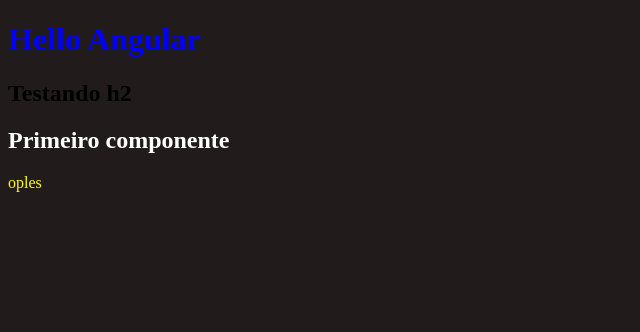
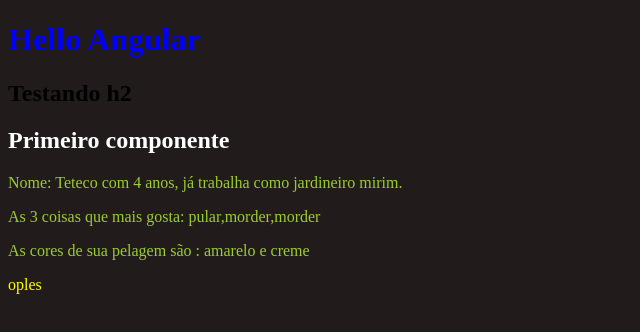
Before and after one commit to sergiodonato/ANGULAR_BASIC, an Angular app: page / in a window 1280 px wide. Shown: the top 332 px of the page, without its empty margins (0-640 px from the left). Built offline with nearby package versions, Linux system fonts and the light colour scheme.

Commit message:
dados do fist-component, exemplos deles no html

```diff
--- a/src/app/components/first-component/first-component.component.css
+++ b/src/app/components/first-component/first-component.component.css
@@ -1,3 +1,7 @@
 h2 {
     color: white;
 }
+
+p {
+    color: yellowgreen;
+}
--- a/src/app/components/first-component/first-component.component.html
+++ b/src/app/components/first-component/first-component.component.html
@@ -1 +1,4 @@
 <h2>Primeiro componente</h2>
+<p>Nome: {{ name }} com {{ age }} anos, já trabalha como {{ job }}.</p>
+<p>As 3 coisas que mais gosta: {{ hobbies }}</p>
+<p>As cores de sua pelagem são : {{ cor.main }} e {{ cor.secondary }}</p>
--- a/src/app/components/first-component/first-component.component.ts
+++ b/src/app/components/first-component/first-component.component.ts
@@ -3,8 +3,15 @@
 @Component({
   selector: 'app-first-component',
   templateUrl: './first-component.component.html',
-  styleUrls: ['./first-component.component.css']
+  styleUrls: ['./first-component.component.css'],
 })
 export class FirstComponentComponent {
-
+  name: string = 'Teteco';
+  age: number = 4;
+  job = 'jardineiro mirim';
+  hobbies = ['pular', 'morder', 'morder']
+  cor = {
+    main: 'amarelo',
+    secondary: 'creme'
+  }
 }
```
